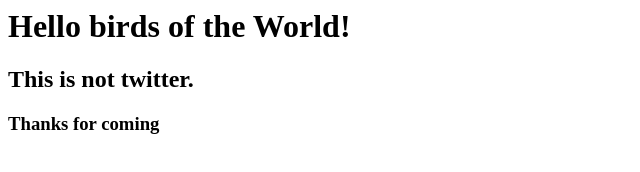
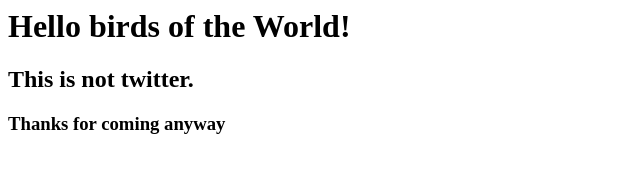
Before and after one commit to fatimaarellano/twitter, a plain HTML site: page index.html in a window 1280 px wide. Shown: the full height of the page, 0-640 px from the left. Drawn offline with Linux system fonts and the light colour scheme.

Commit message:
New Code added

```diff
--- a/index.html
+++ b/index.html
@@ -2,4 +2,4 @@
 
 <h2> This is not twitter. </h2>
 
-<h3> Thanks for coming</h3>
+<h3> Thanks for coming anyway</h3>
```
